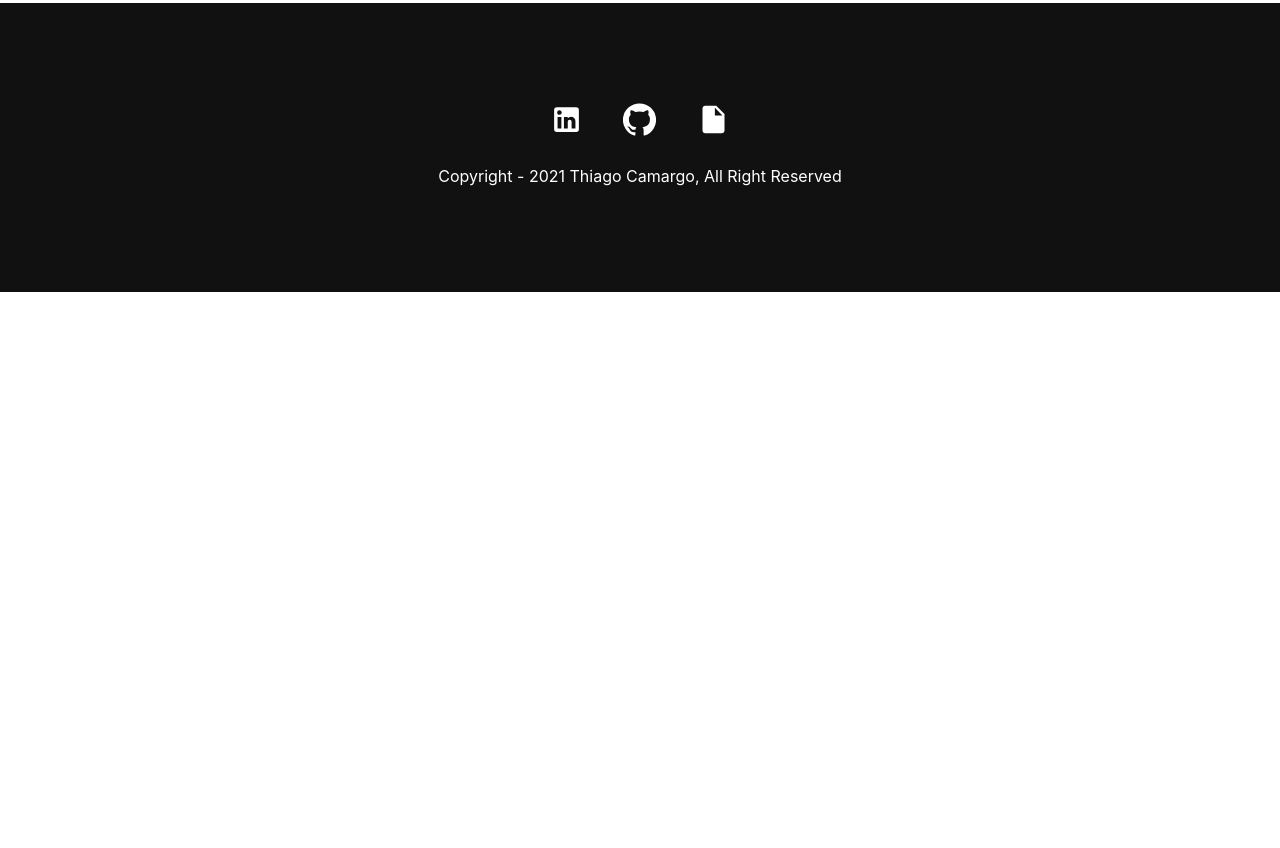
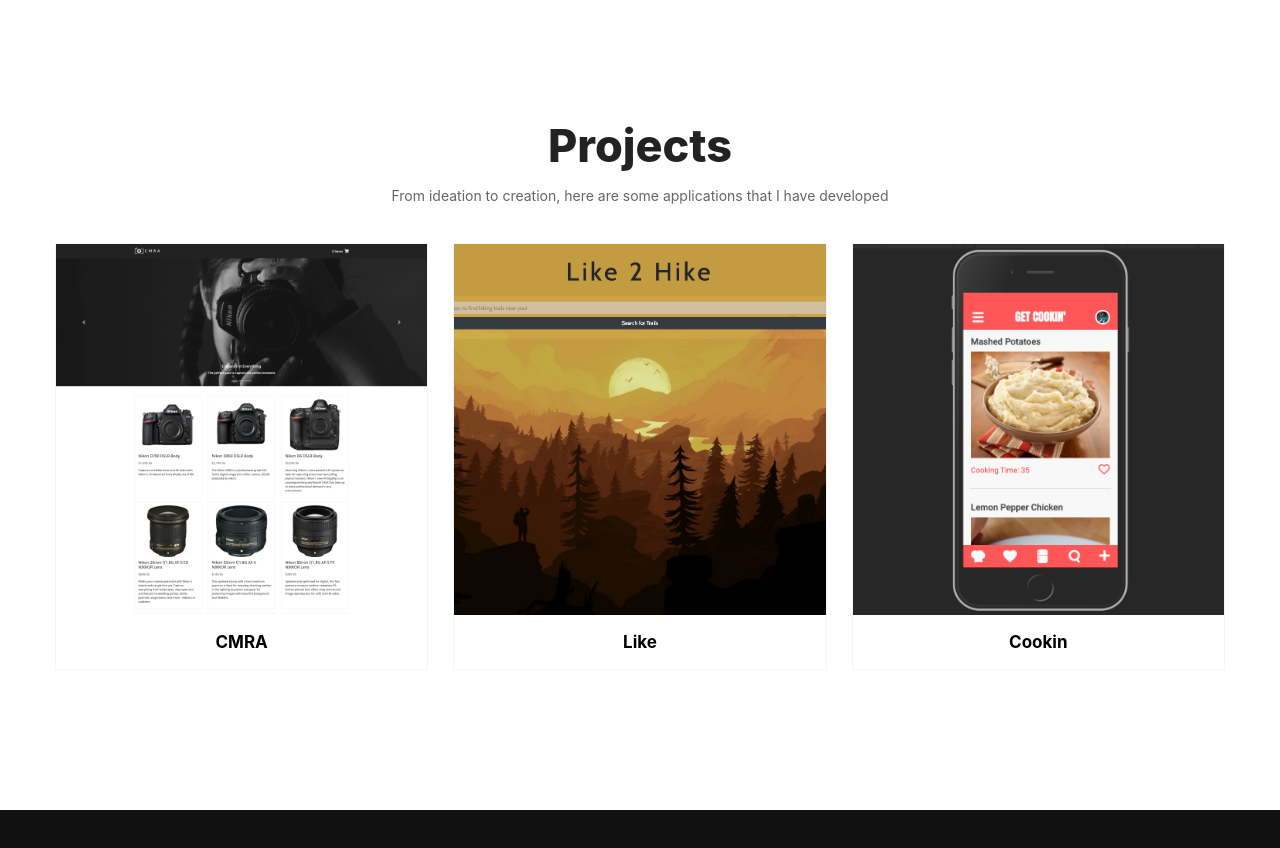
Before and after one commit to tcamargo10/web-profile, a Next.js app: page / in a window 1280 px wide. Shown: the part 1640-2488 px from the top of the page. Before the commit the page ends 1932 px from the top, so only its background shows below. Built offline with nearby package versions, Linux system fonts and the light colour scheme.

Commit message:
section projects

```diff
--- a/components/SectionAbout.js
+++ b/components/SectionAbout.js
@@ -10,7 +10,7 @@ export default function SectionAbout() {
       </ContainerImage>
       <ContainerText>
         <h2>Hello! I'm Thiago Camargo,</h2>
-        <h2>A Full Stack Developer</h2>
+        <h2>A FrontEnd Developer</h2>
         <h2>From Iguape, SP.</h2>
         <p>
           After graduating with a bachelor’s in biology, I found myself in a
--- /dev/null
+++ b/components/SectionProjects.js
@@ -0,0 +1,106 @@
+import React from "react";
+import styled from "styled-components";
+
+function SectionProjects() {
+  return (
+    <Container>
+      <AreaHeader>
+        <Title>Projects</Title>
+        <SubTitle>
+          From ideation to creation, here are some applications that I have
+          developed
+        </SubTitle>
+      </AreaHeader>
+
+      <ContainerProjects>
+        <Project>
+          <ImageProject
+            src={"/assets/portifolio/cmra-preview.png"}
+            alt="project 1"
+          />
+          <TextProject>CMRA</TextProject>
+        </Project>
+
+        <Project>
+          <ImageProject
+            src={"/assets/portifolio/like-preview.png"}
+            alt="project 2"
+          />
+          <TextProject>Like</TextProject>
+        </Project>
+
+        <Project>
+          <ImageProject
+            src={"/assets/portifolio/cookin-preview.png"}
+            alt="project 3"
+          />
+          <TextProject>Cookin</TextProject>
+        </Project>
+      </ContainerProjects>
+    </Container>
+  );
+}
+
+export default SectionProjects;
+
+const Container = styled.div`
+  display: flex;
+  flex-direction: column;
+  flex: 1;
+  width: 100%;
+  align-items: center;
+  justify-content: center;
+  margin: 120px 0px;
+  max-width: 1200px;
+`;
+
+const AreaHeader = styled.div`
+  display: flex;
+  flex-direction: column;
+  padding: 0px 15px;
+  align-items: center;
+  justify-content: center;
+`;
+
+const Title = styled.h3`
+  line-height: 1;
+  font-weight: 800;
+  font-size: 45px;
+  color: #222;
+  margin: 0px;
+`;
+
+const SubTitle = styled.p`
+  font-size: 14px;
+  font-weight: normal;
+  line-height: 27px;
+  color: #666;
+  word-break: break-all;
+  white-space: normal;
+`;
+
+const ContainerProjects = styled.div`
+  display: grid;
+  padding: 20px 15px;
+  grid-template-columns: repeat(auto-fit, minmax(330px, 1fr));
+  grid-gap: 25px;
+  align-items: center;
+  justify-content: center;
+`;
+
+const Project = styled.div`
+  display: flex;
+  flex-direction: column;
+  align-items: center;
+  border: 1px solid whitesmoke;
+`;
+
+const ImageProject = styled.img`
+  height: 80%;
+  width: 100%;
+`;
+
+const TextProject = styled.p`
+  font-size: 17px;
+  font-weight: bold;
+`;
--- a/pages/index.js
+++ b/pages/index.js
@@ -6,6 +6,7 @@ import Header from "../components/Header";
 import Footer from "../components/Footer";
 import SectionHome from "../components/SectionHome";
 import SectionAbout from "../components/SectionAbout";
+import SectionProjects from "../components/SectionProjects";
 
 export default function Home() {
   const [scrolled, setScrolled] = useState(false);
@@ -40,6 +41,7 @@ export default function Home() {
       <Main>
         <SectionHome id="#home" />
         <SectionAbout id="#about" />
+        <SectionProjects id="#projects" />
       </Main>
 
       <FooterContainer>
```
